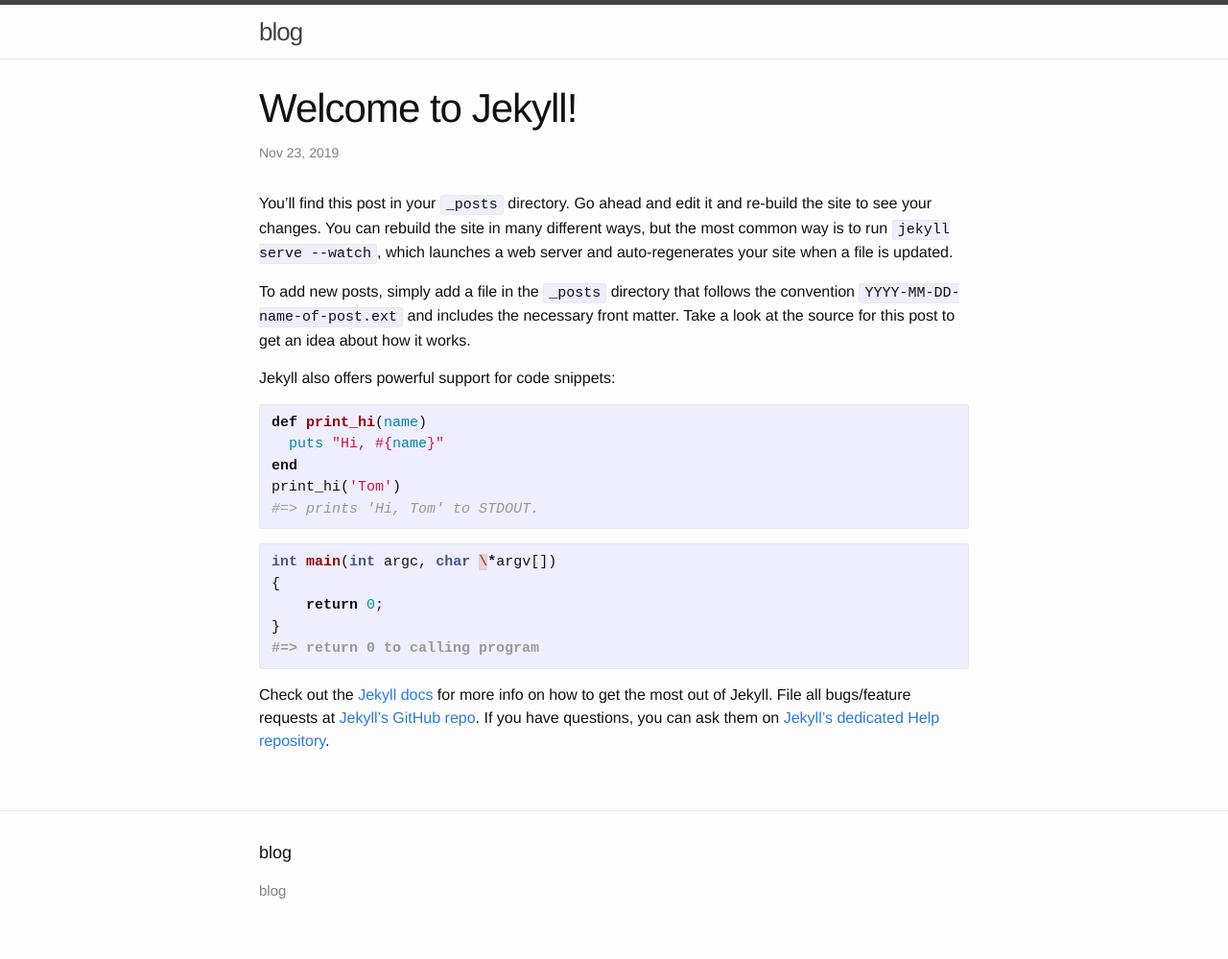
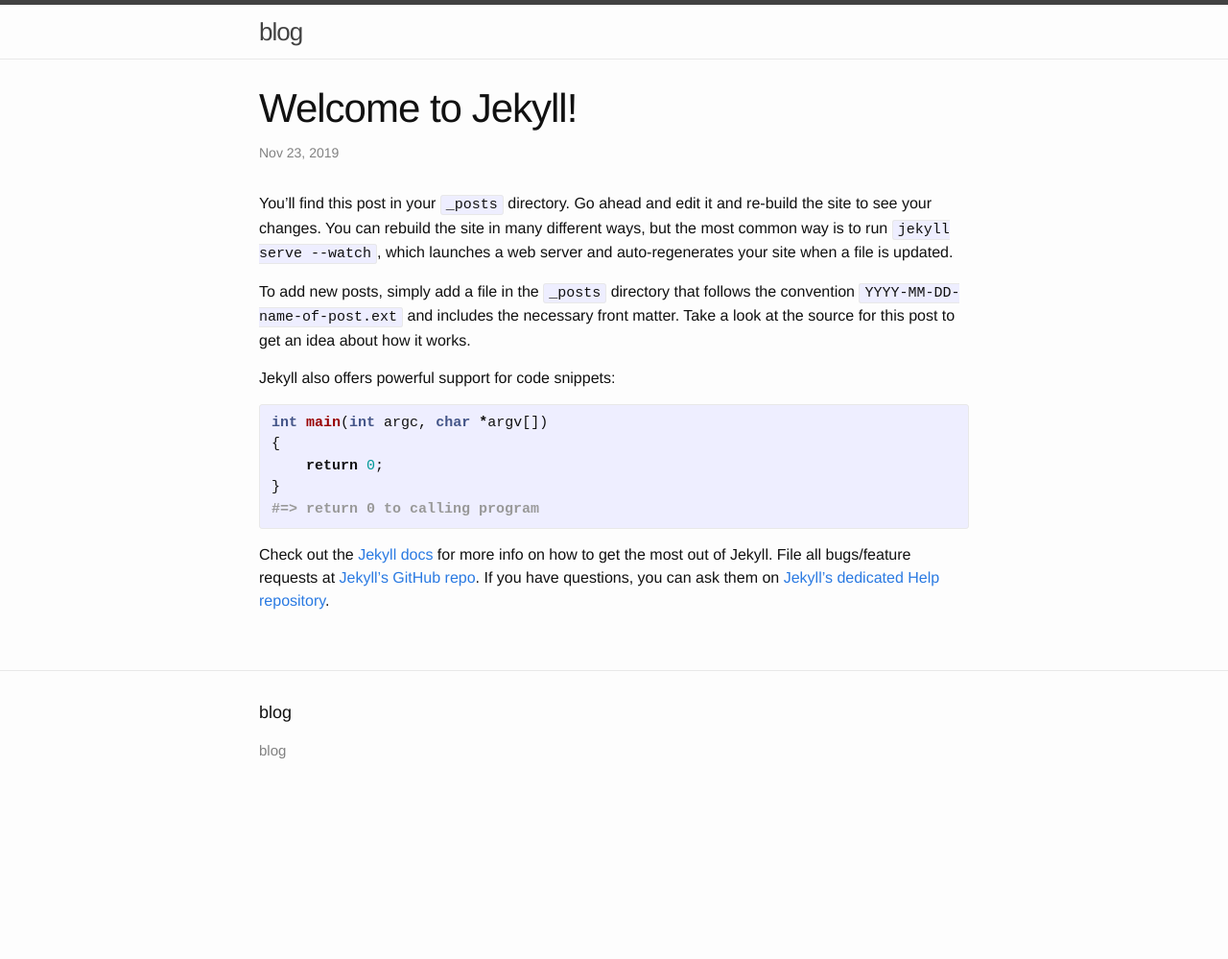
Before and after one commit to oampsoftware/blog, a Jekyll site: the page built from docs/_posts/2019-11-23-Welcome.markdown, in a window 1280 px wide. Shown: the whole page at 96% size. Built offline with Jekyll 4.4.1, drawn with Linux system fonts in a browser that asks for light colours; after the commit the page ends 900 px from its top, so only the background shows below that.

Commit message:
Update 2019-11-23-Welcome.markdown

```diff
--- a/docs/_posts/2019-11-23-Welcome.markdown
+++ b/docs/_posts/2019-11-23-Welcome.markdown
@@ -10,15 +10,8 @@ To add new posts, simply add a file in the `_posts` directory that follows the c
 
 Jekyll also offers powerful support for code snippets:
 
-{% highlight ruby %}
-def print_hi(name)
-  puts "Hi, #{name}"
-end
-print_hi('Tom')
-#=> prints 'Hi, Tom' to STDOUT.
-{% endhighlight %}
 {% highlight c %}
-int main(int argc, char \*argv[])
+int main(int argc, char *argv[])
 {
     return 0;
 }
```
